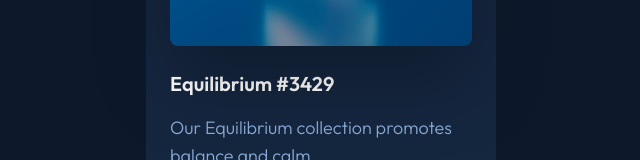
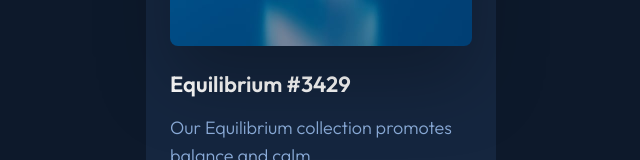
Before and after one commit to fbtwitter/portfolio-frontend, a React (Vite) app: page /mentor/newbie/nft-preview in a window 1280 px wide. Shown: the part 377-537 px from the top of the page, without its empty margins (319-959 px from the left). Built offline with nearby package versions, Linux system fonts and the light colour scheme.

Commit message:
fix: font size issue

```diff
--- a/src/pages/mentor/newbie/NFTPreview.tsx
+++ b/src/pages/mentor/newbie/NFTPreview.tsx
@@ -30,13 +30,8 @@ function NFTPreview() {
                 </figure>
               </Link>
               <div className="space-y-3 text-left sm:space-y-4">
-                <h2>
-                  <Link
-                    to="#"
-                    className="text-xl font-semibold text-white hover:text-[#00FFF8]"
-                  >
-                    Equilibrium #3429
-                  </Link>
+                <h2 className="text-1.5xl font-semibold text-white hover:text-[#00FFF8]">
+                  <Link to="#">Equilibrium #3429</Link>
                 </h2>
                 <p className="text-lg font-light text-[#8BACD9]">
                   Our Equilibrium collection promotes balance and calm.
--- a/tailwind.config.js
+++ b/tailwind.config.js
@@ -8,6 +8,9 @@ module.exports = {
       fontFamily: {
         outfit: ["Outfit", ...defaultTheme.fontFamily.sans],
       },
+      fontSize: {
+        "1.5xl": ["1.375rem", "1.75rem"],
+      },
     },
   },
   plugins: [],
```
